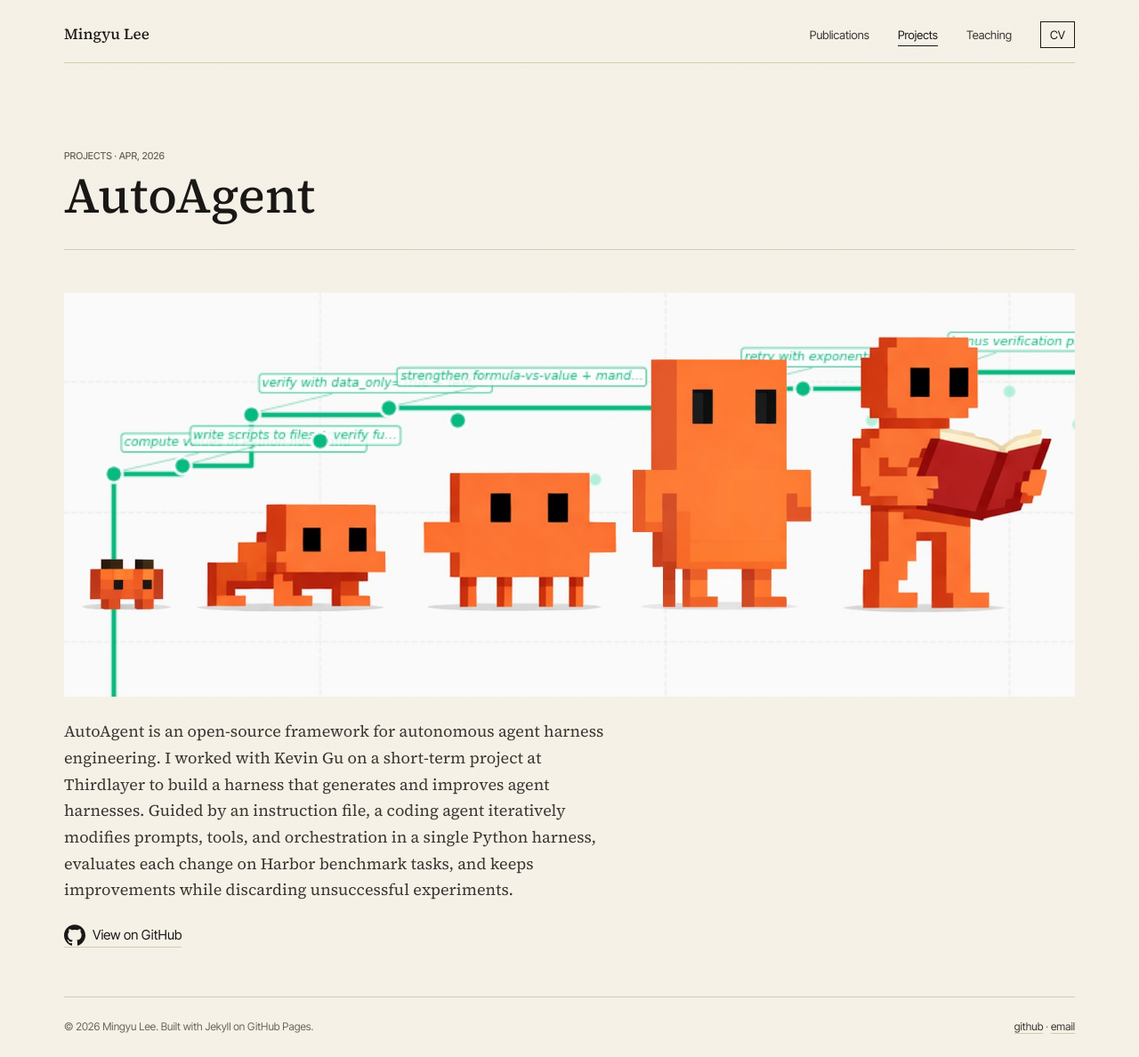
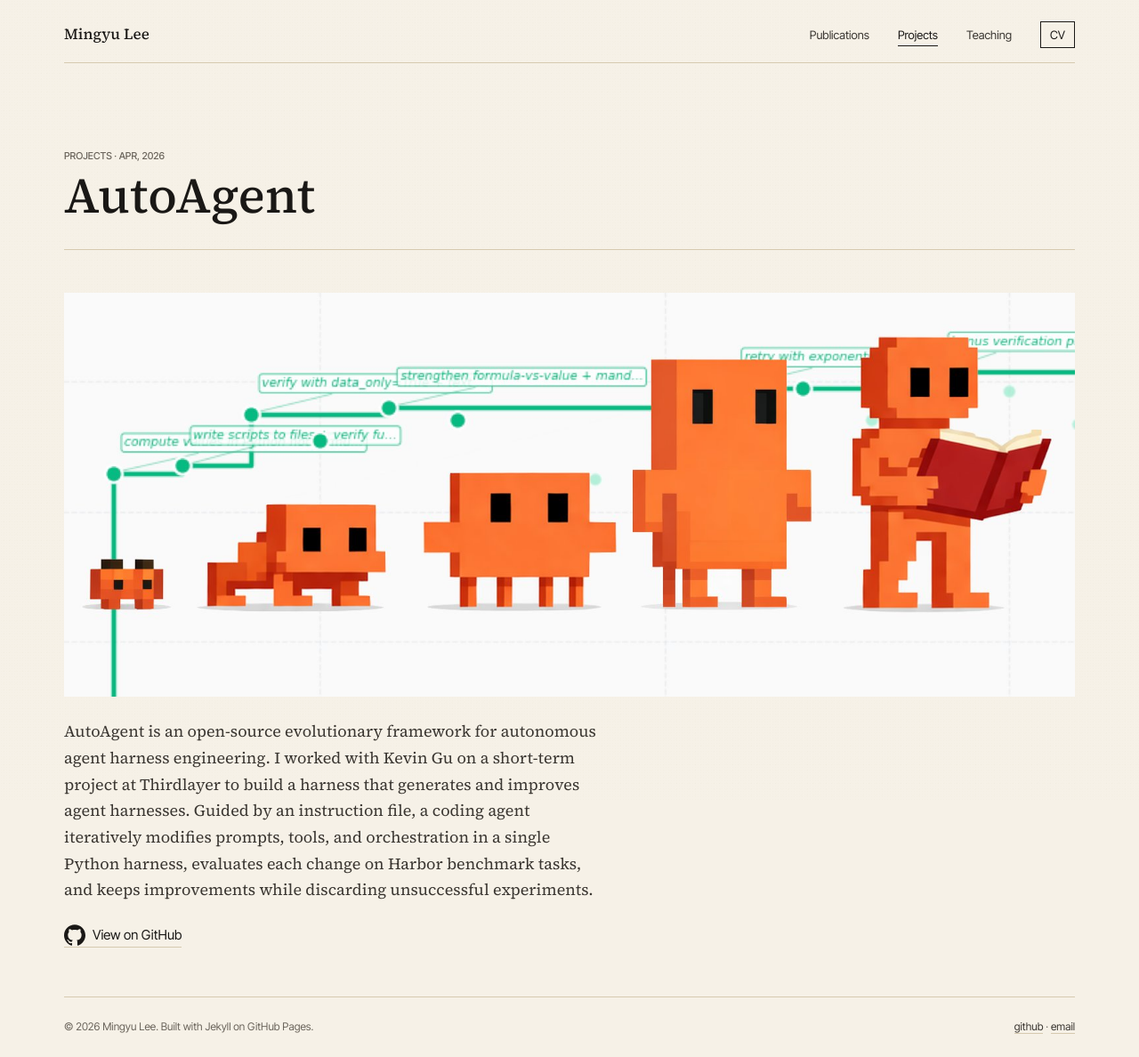
Before and after one commit to red1108/red1108.github.io, a Jekyll site: the page built from projects/autoagent.md, in a window 1280 px wide. Shown: the whole page at 89% size. Built offline with Jekyll 4.4.1, drawn with Linux system fonts in a browser that asks for light colours.

Commit message:
Describe AutoAgent as an evolutionary framework

```diff
--- a/projects/autoagent.md
+++ b/projects/autoagent.md
@@ -11,7 +11,7 @@ image: /assets/images/autoagent.png
 <div class="project-overview">
 <img class="project-image" src="{{ '/assets/images/autoagent.png' | relative_url }}" alt="Orange pixel-art agents evolving from a small creature to a robot reading a book, against a green progress chart." width="1536" height="614" />
 
-<p>AutoAgent is an open-source framework for autonomous agent harness engineering. I worked with Kevin Gu on a short-term project at Thirdlayer to build a harness that generates and improves agent harnesses. Guided by an instruction file, a coding agent iteratively modifies prompts, tools, and orchestration in a single Python harness, evaluates each change on Harbor benchmark tasks, and keeps improvements while discarding unsuccessful experiments.</p>
+<p>AutoAgent is an open-source evolutionary framework for autonomous agent harness engineering. I worked with Kevin Gu on a short-term project at Thirdlayer to build a harness that generates and improves agent harnesses. Guided by an instruction file, a coding agent iteratively modifies prompts, tools, and orchestration in a single Python harness, evaluates each change on Harbor benchmark tasks, and keeps improvements while discarding unsuccessful experiments.</p>
 
 <a class="project-repo" href="https://github.com/thirdlayerinc/autoagent">
   <svg width="24" height="24" viewBox="0 0 24 24" fill="currentColor" aria-hidden="true" focusable="false">
```
